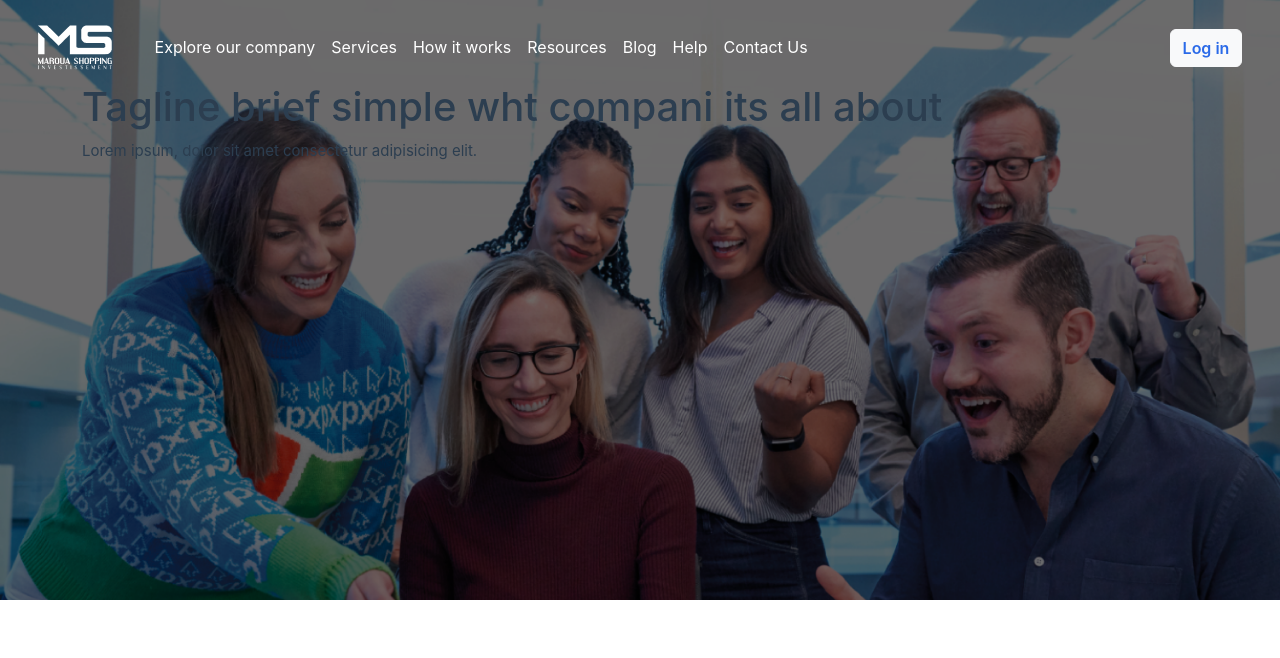
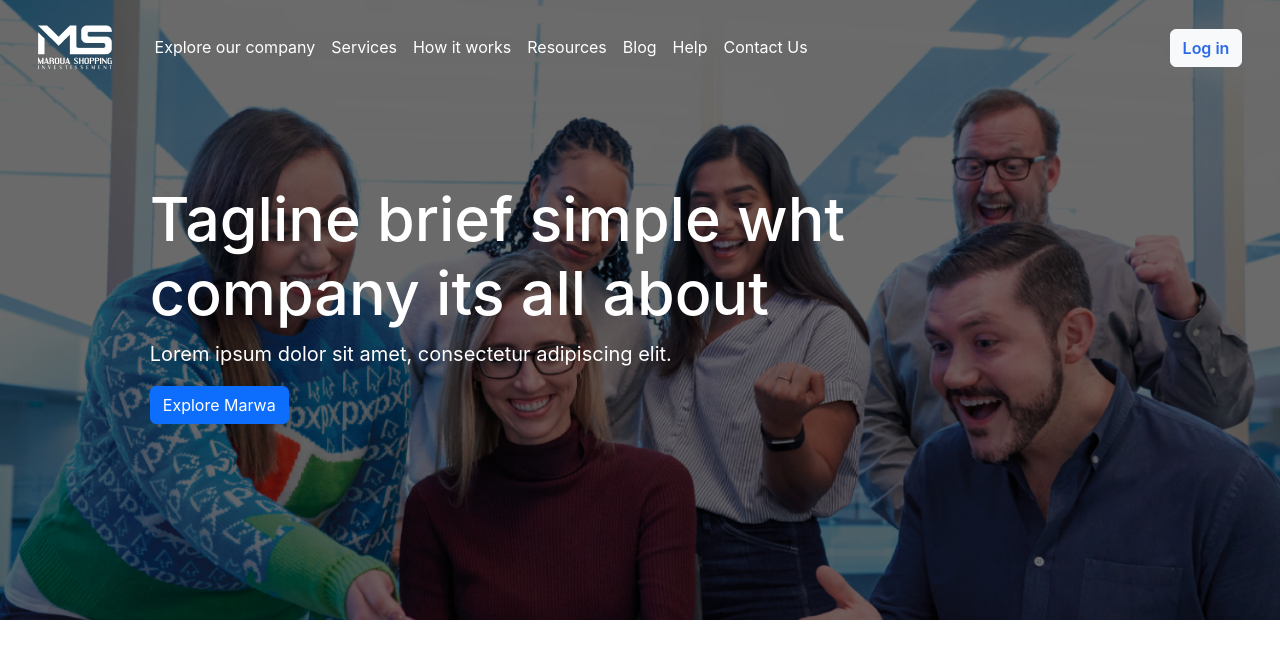
Before and after one commit to Raki22/Maroua_Shopping, a Vue app: page / in a window 1280 px wide. Shown: the top 658 px of the page. Built offline with nearby package versions, Linux system fonts and the light colour scheme.

Commit message:
slogan component

```diff
--- a/src/components/Header.vue
+++ b/src/components/Header.vue
@@ -1,10 +1,12 @@
 <script>
-  import Navbar from './Navbar.vue'
+  import Navbar from './Navbar.vue';
+  import Slogan from './Slogan.vue'
 
   export default {
     name: 'Header',
     components: {
-      Navbar
+      Navbar,
+      Slogan
     },
 
   }
@@ -13,18 +15,16 @@
 <template>
   <div class="section1">
     <Navbar />
-  <div class="container">
-    <h1>Tagline brief simple wht compani its all about</h1>
-    <p>Lorem ipsum, dolor sit amet consectetur adipisicing elit.</p>
-
-    </div>
+    <Slogan title="Tagline brief simple wht company its all about"
+            caption="Lorem ipsum dolor sit amet, consectetur adipiscing elit."
+    />
   </div>
 </template>
 
 <style scoped>
 .section1 {
   width: 100%;
-  height: 600px;
+  height: 620px;
   background-image: url('@/assets/header-bg.png');
   background-size: cover;
 }
--- /dev/null
+++ b/src/components/Slogan.vue
@@ -0,0 +1,35 @@
+<script>
+
+    export default {
+      name: 'Slogan',
+      props: {
+        title: String,
+        caption: String,
+    },
+
+    }
+    </script>
+
+  <template>
+    <div class="container row">
+    <div class="col-md-9 section">
+        <h1>{{title}}</h1>
+        <p>{{caption}}</p>
+        <button type="button" class="btn btn-primary">Explore Marwa</button>
+    </div>
+</div>
+  </template>
+
+  <style scoped>
+h1 {
+    font-size: 61px;
+}
+p {
+    font-size: 20px;
+}
+.section {
+    color: white;
+    margin-top: 9%;
+    margin-left: 5%;
+}
+  </style>
```
